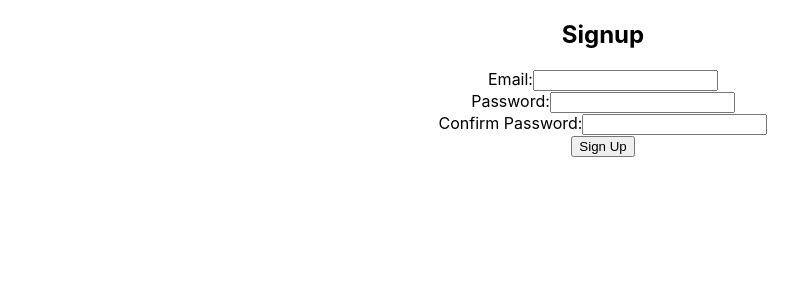
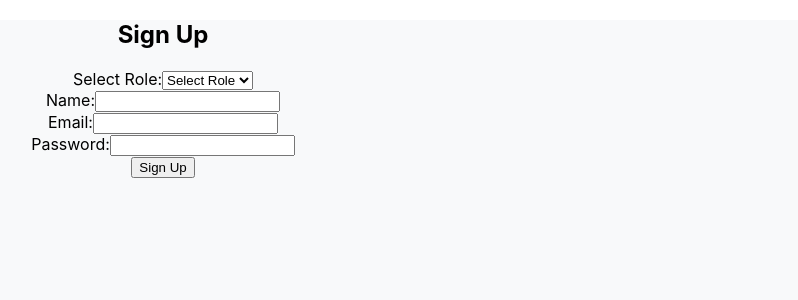
Before and after one commit to tarushi2309/Aims-portal, a React (Create React App) app in the folder frontend/my-app/: page /signup in a window 1280 px wide. Shown: the top 300 px of the page, without its empty margins (37-835 px from the left). Built offline with nearby package versions, Linux system fonts and the light colour scheme.

Commit message:
login page

```diff
--- a/frontend/my-app/src/pages/login.js
+++ b/frontend/my-app/src/pages/login.js
@@ -0,0 +1,89 @@
+import React, { useState } from 'react';
+import axios from 'axios';
+
+function Login() {
+  const [email, setEmail] = useState('');
+  const [otp, setOtp] = useState('');
+  const [sentOtp, setSentOtp] = useState(null); // State to store the generated OTP
+  const [step, setStep] = useState(1); // To control the flow of form (step 1 = email, step 2 = OTP)
+
+  // Function to send OTP request to backend
+  const sendOtp = async () => {
+    try {
+      const response = await axios.post('http://localhost:5000/send-otp', { email });
+      setSentOtp(response.data.otp); // Set the sent OTP from the backend response
+      setStep(2); // Move to step 2 (OTP input)
+      console.log('OTP Sent:', response.data.otp); // OTP is sent from the backend to the email
+    } catch (error) {
+      console.error('Error sending OTP:', error);
+      alert('Failed to send OTP. Please try again.');
+    }
+  };
+
+  const handleSubmitEmail = (e) => {
+    e.preventDefault();
+    sendOtp();
+  };
+
+  const handleSubmitOtp = (e) => {
+    e.preventDefault();
+    if (parseInt(otp) === sentOtp) {
+      // OTP is correct, proceed with login logic
+      console.log('OTP verified successfully');
+      // Redirect or perform other login actions here
+    } else {
+      // OTP is incorrect
+      alert('Incorrect OTP. Please try again.');
+    }
+  };
+
+  return (
+    <div className="container d-flex justify-content-center align-items-center" style={{ minHeight: '100vh' }}>
+      <div className="card p-4" style={{ width: '400px', boxShadow: '0px 4px 15px rgba(0, 0, 0, 0.1)', borderRadius: '10px', backgroundColor: '#fff' }}>
+        <h2 className="text-center mb-4" style={{ color: 'Black', fontFamily: 'Arial, sans-serif' }}>Login</h2>
+        {step === 1 && (
+          <form onSubmit={handleSubmitEmail}>
+            <div className="form-group mb-3">
+              <label htmlFor="email" style={{ fontWeight: '500' }}>Email:</label>
+              <input
+                type="email"
+                className="form-control"
+                id="email"
+                placeholder="Enter your email"
+                value={email}
+                onChange={(e) => setEmail(e.target.value)}
+                required
+                style={{ borderRadius: '8px', padding: '12px' }}
+              />
+            </div>
+            <button type="submit" className="btn btn-primary btn-block" style={{ padding: '10px 20px', borderRadius: '8px', fontSize: '16px' }}>Send OTP</button>
+          </form>
+        )}
+
+        {step === 2 && (
+          <div>
+            <p className="text-center mb-4" style={{ color: '#555' }}>OTP has been sent to your email: {email}</p>
+            <form onSubmit={handleSubmitOtp}>
+              <div className="form-group mb-3">
+                <label htmlFor="otp" style={{ fontWeight: '500' }}>Enter OTP:</label>
+                <input
+                  type="text"
+                  className="form-control"
+                  id="otp"
+                  placeholder="Enter OTP"
+                  value={otp}
+                  onChange={(e) => setOtp(e.target.value)}
+                  required
+                  style={{ borderRadius: '8px', padding: '12px' }}
+                />
+              </div>
+              <button type="submit" className="btn btn-success btn-block" style={{ padding: '10px 20px', borderRadius: '8px', fontSize: '16px' }}>Verify OTP</button>
+            </form>
+          </div>
+        )}
+      </div>
+    </div>
+  );
+}
+
+export default Login;
--- a/frontend/my-app/src/pages/sigup.js
+++ b/frontend/my-app/src/pages/sigup.js
@@ -1,25 +1,76 @@
 import React, { useState } from 'react';
+import { useNavigate } from 'react-router-dom'; // Import useNavigate from react-router-dom
 
-function Signup() {
+function SignUp() {
+  const [role, setRole] = useState(''); // To track the selected role
+  const [name, setName] = useState('');
   const [email, setEmail] = useState('');
   const [password, setPassword] = useState('');
-  const [confirmPassword, setConfirmPassword] = useState('');
 
+  const navigate = useNavigate(); // Initialize navigate
+
+  // Handle role change
+  const handleRoleChange = (e) => {
+    setRole(e.target.value);
+  };
+
+  // Handle form submission based on role
   const handleSubmit = (e) => {
     e.preventDefault();
-    // Handle signup logic here
-    if (password === confirmPassword) {
-      console.log('Signing up with:', email, password);
-    } else {
-      alert('Passwords do not match!');
+    const userData = { name, email, password, role };
+
+    // Send the data to the backend (you can change the endpoint based on role)
+    if (role === 'student') {
+      console.log('Student signup:', userData);
+    } else if (role === 'advisor') {
+      console.log('Advisor signup:', userData);
+    } else if (role === 'instructor') {
+      console.log('Instructor signup:', userData);
     }
+
+    // Redirect to login page after form submission
+    navigate('/login');
   };
 
   return (
-    <div className="container">
-      <h2>Signup</h2>
+    <div
+      className="d-flex justify-content-center align-items-center"
+      style={{
+        minHeight: '100vh', // Full viewport height to ensure full-screen centering
+        backgroundColor: '#f8f9fa', // Optional: background color
+      }}
+    >
+      <div className="card p-4" style={{ width: '400px' }}>
+        <h2 className="text-center mb-4">Sign Up</h2>
+
+        <div className="form-group mb-3">
+          <label>Select Role:</label>
+          <select
+            className="form-control"
+            value={role}
+            onChange={handleRoleChange}
+            required
+          >
+            <option value="">Select Role</option>
+            <option value="student">Student</option>
+            <option value="advisor">Advisor</option>
+            <option value="instructor">Instructor</option>
+          </select>
+        </div>
+
         <form onSubmit={handleSubmit}>
-        <div className="form-group">
+          <div className="form-group mb-3">
+            <label>Name:</label>
+            <input
+              type="text"
+              className="form-control"
+              value={name}
+              onChange={(e) => setName(e.target.value)}
+              required
+            />
+          </div>
+
+          <div className="form-group mb-3">
             <label>Email:</label>
             <input
               type="email"
@@ -29,7 +80,8 @@ function Signup() {
               required
             />
           </div>
-        <div className="form-group">
+
+          <div className="form-group mb-3">
             <label>Password:</label>
             <input
               type="password"
@@ -39,20 +91,36 @@ function Signup() {
               required
             />
           </div>
-        <div className="form-group">
-          <label>Confirm Password:</label>
-          <input
-            type="password"
-            className="form-control"
-            value={confirmPassword}
-            onChange={(e) => setConfirmPassword(e.target.value)}
-            required
-          />
+
+          {/* Show additional fields based on role */}
+          {role === 'student' && (
+            <div className="form-group mb-3">
+              <label>Student Information:</label>
+              {/* Add specific student fields here */}
             </div>
-        <button type="submit" className="btn btn-primary">Sign Up</button>
+          )}
+
+          {role === 'advisor' && (
+            <div className="form-group mb-3">
+              <label>Advisor Information:</label>
+              {/* Add specific advisor fields here */}
+            </div>
+          )}
+
+          {role === 'instructor' && (
+            <div className="form-group mb-3">
+              <label>Instructor Information:</label>
+              {/* Add specific instructor fields here */}
+            </div>
+          )}
+
+          <button type="submit" className="btn btn-primary btn-block">
+            Sign Up
+          </button>
         </form>
+      </div>
     </div>
   );
 }
 
-export default Signup;
+export default SignUp;
```
Lines whose indentation alone changed are shown as unchanged.
